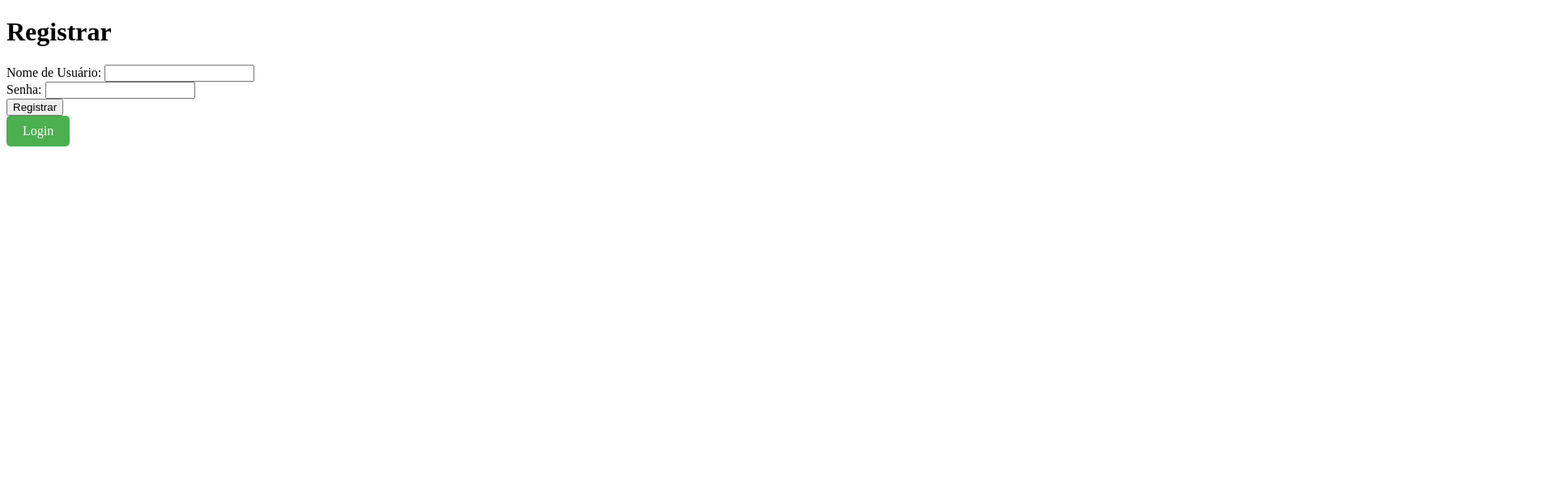
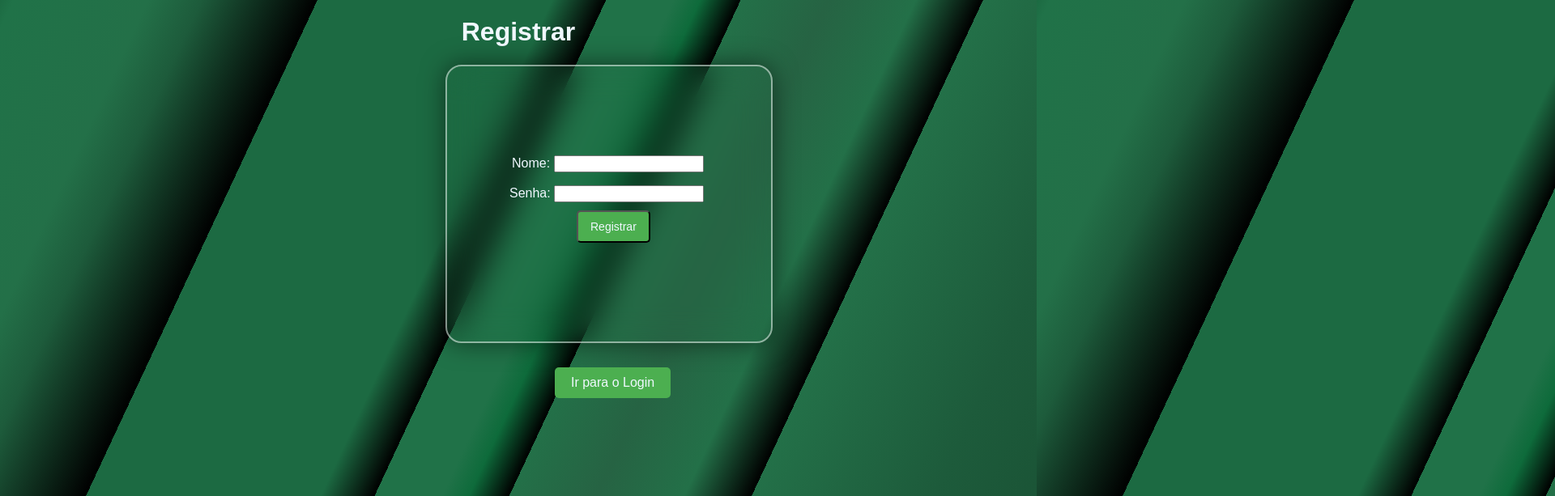
Before and after one commit to JoaoRozestraten/ProjetoIntegrador, a website: page public/register.html in a window 1280 px wide. Shown: the top 613 px of the page at 81% size, 1920 px wide, since content can reach past the window. Drawn offline with Linux system fonts and the light colour scheme.

Commit message:
Correção_HTML-CSS
Ajustei o HTML para colocar o novo CSS que fiz para as páginas, modifiquei a página de registro, de login, o index e seus respectivos arquivos de CSS

```diff
--- a/public/login.css
+++ b/public/login.css
@@ -1,17 +1,83 @@
     /* Estilo para o botão de login */
+    body {
+      justify-content: center;
+      align-items: center;
+      margin: 0;
+      padding: 0;
+      font-family: Arial, sans-serif;
+      height: 100vh;
+      background-image: linear-gradient( 115deg, #1c6a42, #207248 1%, #237048 11%, #1d5b3b 15%, #000 23.57%, transparent 23.57%, transparent 100%),
+      linear-gradient( 115deg, transparent, #1c6a42 23.57%, #1c6a42 41%, #000 45%, transparent 45%, transparent 100%),
+      linear-gradient( 115deg, transparent, #207248 45%, #207248 50%, #0e6b3b 52%, #000 55%, transparent 45%, transparent 100%),
+      linear-gradient( 115deg, transparent, #237048 55%, #266343, #237048 68%, #000 73%, transparent 73%, transparent 100%),
+      linear-gradient( 115deg, transparent, #237048 73%, #1d5b3b, #195033 100%);
+    }
+
     .btn-login {
         display: inline-block;
         padding: 10px 20px;
         background-color: #4CAF50; /* Cor do botão (verde) */
-        color: white; /* Cor do texto */
+        color: aliceblue; /* Cor do texto */
         text-align: center;
         text-decoration: none; /* Remove o sublinhado do link */
         border-radius: 5px; /* Bordas arredondadas */
         font-size: 16px; /* Tamanho da fonte */
         cursor: pointer; /* Mostra o cursor de "mãozinha" ao passar por cima */
+        transition: .5s;
       }
 
       /* Efeito ao passar o mouse */
       .btn-login:hover {
-        background-color: #45a049; /* Cor ao passar o mouse por cima */
+        background-color: #3b843e; /* Cor ao passar o mouse por cima */
       }
+      #botao {
+        justify-content: center;
+        align-items: center;
+        display: flex;
+      }
+      #nomin {
+        position: relative;
+        top: 110px;
+        left: 75px;
+        color: aliceblue;
+      }
+      #LaSenha {
+        position: relative;
+        top: 110px;
+        left: 83px;
+        color: aliceblue;
+      }
+      #butobery {
+        position: relative;
+        top: 110px;
+        left: 170px;
+      }
+      .header {
+        text-align: center;
+        color: aliceblue;
+      }
+      button {
+        display: inline-block;
+        padding: 10px 15px;
+        background-color: #4CAF50;
+        color: aliceblue;
+        text-align: center;
+        border-radius: 5px;
+        font-size: 14px;
+        cursor: pointer;
+        transition: .5s;
+      }
+      button:hover {
+        background-color: #3b843e;
+      }
+      .wrapper {
+        position: relative;
+        width: 400px;
+        height: 340px;
+        background: transparent;
+        border: 2px solid rgba(255, 255, 255, .5);
+        border-radius: 20px;
+        backdrop-filter: blur(20px);
+        box-shadow: 0 0 30px rgba(0, 0, 0, .5);
+        left: 550px;
+      }
--- a/public/register.html
+++ b/public/register.html
@@ -35,15 +35,28 @@
   </script>
 </head>
 <body>
+  <div class="header">
     <h1>Registrar</h1>
+  </div>
+  <div class="leform">
     <form onsubmit="registerUser(event)">
-    <label for="username">Nome de Usuário:</label>
+      <div id="nomin">
+        <label for="username">Nome:</label>
         <input type="text" id="username" name="username" required><br>
+      </div>
+      <p></p>
+      <div id="LaSenha">
         <label for="password">Senha:</label>
         <input type="password" id="password" name="password" required><br>
+      </div>
+      <div id="butobery">
         <button type="submit">Registrar</button>
+      </div>
     </form>
+  </div>
   <div id="registermen"></div> <!-- Onde a mensagem será exibida -->
-  <a href="login.html" class= "btn-login">Login</a>
+  <div id="botao">
+    <a href="login.html" class= "btn-login">Ir para o Login</a>
+  </div>
 </body>
 </html>
--- a/public/resgister.css
+++ b/public/resgister.css
@@ -1,17 +1,87 @@
-    /* Estilo para o botão de login */
+body {
+  justify-content: center;
+  align-items: center;
+  margin: 0;
+  padding: 0;
+  font-family: Arial, sans-serif;
+  height: 100vh;
+  background-image: linear-gradient( 115deg, #1c6a42, #207248 1%, #237048 11%, #1d5b3b 15%, #000 23.57%, transparent 23.57%, transparent 100%),
+  linear-gradient( 115deg, transparent, #1c6a42 23.57%, #1c6a42 41%, #000 45%, transparent 45%, transparent 100%),
+  linear-gradient( 115deg, transparent, #207248 45%, #207248 50%, #0e6b3b 52%, #000 55%, transparent 45%, transparent 100%),
+  linear-gradient( 115deg, transparent, #237048 55%, #266343, #237048 68%, #000 73%, transparent 73%, transparent 100%),
+  linear-gradient( 115deg, transparent, #237048 73%, #1d5b3b, #195033 100%);
+}
+
+.header {
+  text-align: center;
+  color: aliceblue;
+}
+
+.leform {
+  position: relative;
+  width: 400px;
+  height: 340px;
+  background: transparent;
+  border: 2px solid rgba(255, 255, 255, .5);
+  border-radius: 20px;
+  backdrop-filter: blur(20px);
+  box-shadow: 0 0 30px rgba(0, 0, 0, .5);
+  left: 550px;
+}
+
+#nomin {
+  position: relative;
+  top: 110px;
+  left: 80px;
+  color: aliceblue;
+}
+
+#LaSenha {
+  position: relative;
+  top: 110px;
+  left: 77px;
+  color: aliceblue;
+}
+
+#butobery {
+  position: relative;
+  top: 120px;
+  left: 160px;
+}
+
 .btn-login {
   display: inline-block;
   padding: 10px 20px;
-        background-color: #4CAF50; /* Cor do botão (verde) */
-        color: white; /* Cor do texto */
+  background-color: #4CAF50;
+  color: aliceblue;
   text-align: center;
-        text-decoration: none; /* Remove o sublinhado do link */
-        border-radius: 5px; /* Bordas arredondadas */
-        font-size: 16px; /* Tamanho da fonte */
-        cursor: pointer; /* Mostra o cursor de "mãozinha" ao passar por cima */
+  text-decoration: none;
+  border-radius: 5px;
+  font-size: 16px;
+  cursor: pointer;
+  transition: .5s;
+}
+.btn-login:hover {
+  background-color: #3b843e;
 }
 
-      /* Efeito ao passar o mouse */
-      .btn-login:hover {
-        background-color: #45a049; /* Cor ao passar o mouse por cima */
+button {
+  display: inline-block;
+  padding: 10px 15px;
+  background-color: #4CAF50;
+  color: aliceblue;
+  text-align: center;
+  border-radius: 5px;
+  font-size: 14px;
+  cursor: pointer;
+  transition: .5s;
 }
+button:hover {
+  background-color: #3b843e;
+}
+
+#botao {
+  position: relative;
+  top: 30px;
+  left: 685px;
+}
```
Also changed, not shown: public/login.html (+15 -3 lines), public/PrimeiraPagina.css (indentation only). Lines whose indentation alone changed are shown as unchanged.
